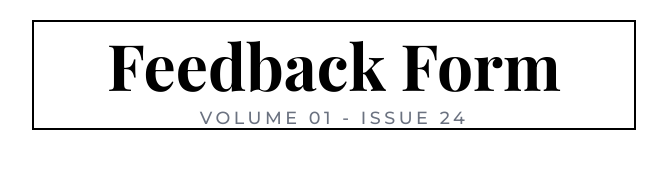
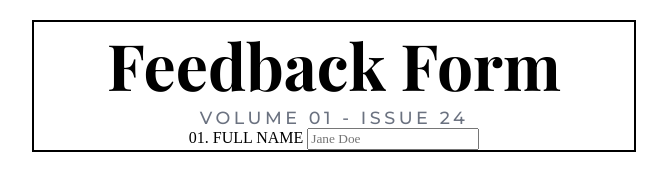
Before and after one commit to BuhleMtshali/software-engineering, a website: page month-01-javascript/day-06-event-forms/index.html in a window 1280 px wide. Shown: the whole page, without its empty margins (306-973 px from the left). Drawn offline with nearby package versions, Linux system fonts and the light colour scheme; a web font is replaced by a local one.

Commit message:
feat: add form structure for user input in feedback form

```diff
--- a/month-01-javascript/day-06-event-forms/index.html
+++ b/month-01-javascript/day-06-event-forms/index.html
@@ -11,6 +11,10 @@
     <div class="container">
         <h1 class="main-heading">Feedback Form</h1>
         <small>VOLUME 01 - ISSUE 24</small>
+        <form>
+            <label for="fullName">01. FULL NAME</label>
+            <input type="text" name="fullName" id="fullName" placeholder="Jane Doe">
+        </form>
     </div>
 </body>
 </html>
```
